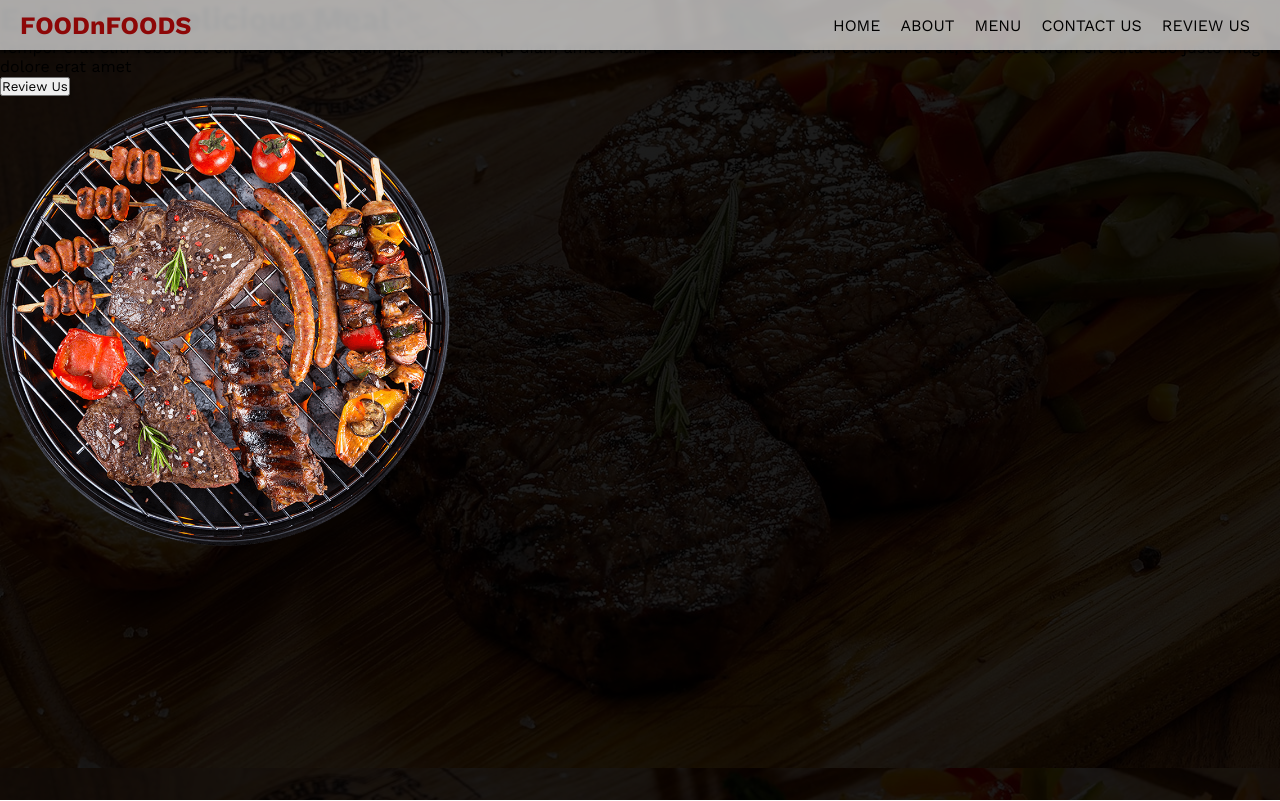
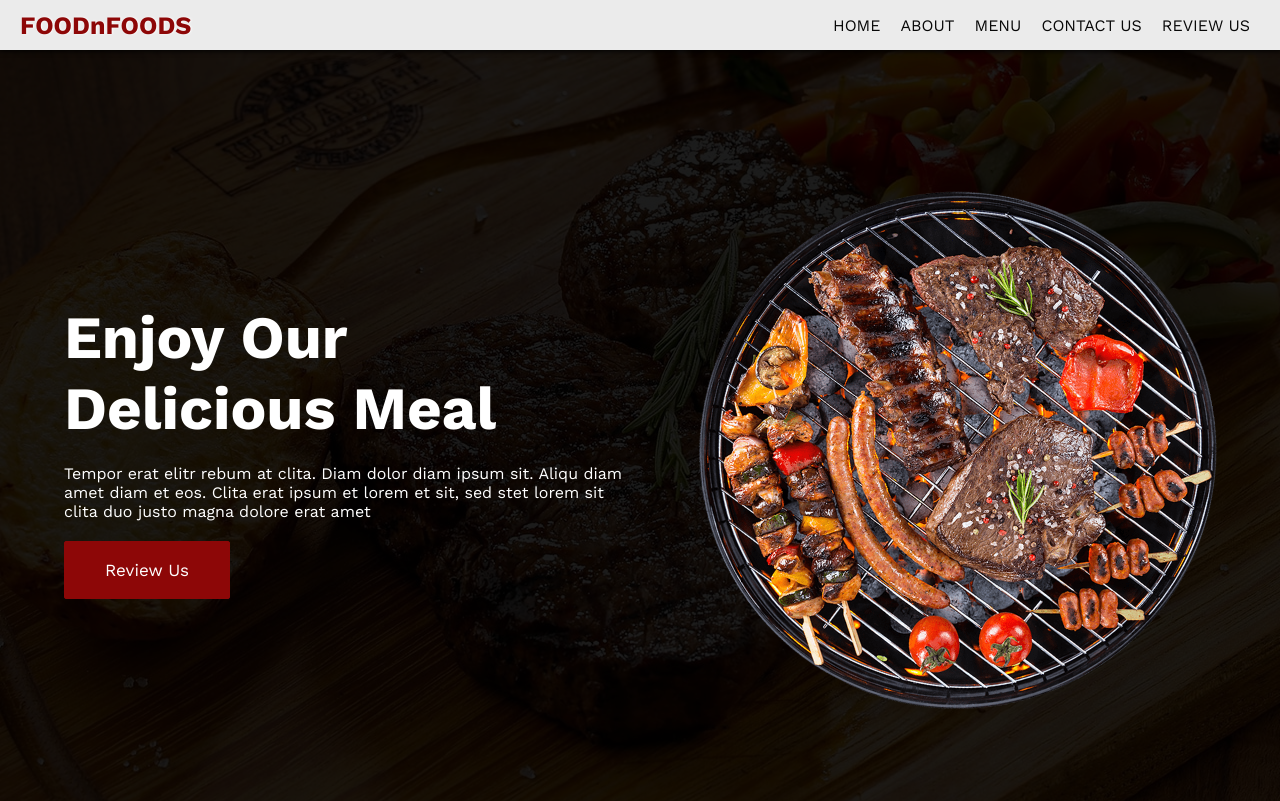
Before and after one commit to kamilrazadev/aidTech_Restaurant-Site, a React (Vite) app: page / in a window 1280 px wide. Shown: the top 801 px of the page. Built offline with nearby package versions, Linux system fonts and the light colour scheme.

Commit message:
Hero Section Created"

```diff
--- a/src/App.css
+++ b/src/App.css
@@ -4,3 +4,7 @@
   box-sizing: border-box;
   font-family: 'Work Sans', sans-serif;
 }
+
+::-webkit-scrollbar {
+  display: none;
+}
--- a/src/Components/Component.css
+++ b/src/Components/Component.css
@@ -1,5 +1,5 @@
 nav {
-    position: fixed;
+    position: sticky;
     top: 0;
     display: flex;
     align-items: center;
@@ -9,7 +9,7 @@ nav {
     height: 50px;
     padding: 0 20px;
 
-    background-color: rgba(255, 255, 255, 0.65);
+    background-color: rgba(165, 165, 165, 0.221);
     backdrop-filter: blur(2px);
     box-shadow: 0 0 5px 1px black;
 }
@@ -17,6 +17,7 @@ nav {
 .brand-name {
     font-size: 25px;
 
+    text-shadow: 1px 0 2px white;
     color: rgb(141, 7, 7);
 }
 
@@ -24,9 +25,11 @@ nav {
     padding: 15px 10px;
 
     text-decoration: none;
-    color: rgb(0, 0, 0);
+    color: rgb(8, 8, 8);
     font-weight: 700px;
     text-transform: uppercase;
+
+    transition: 200ms;
 }
 
 .nav-link:hover {
--- a/src/Pages/Home.jsx
+++ b/src/Pages/Home.jsx
@@ -6,15 +6,19 @@ export default function Home() {
     <>
       <div className='hero-section'>
         <div className='overlay'>
-          <div>
-            <h1>Enjoy Our Delicious Meal</h1>
+          <div className='hero-txt'>
+            <h1>Enjoy Our <br/> Delicious Meal</h1>
             <p>Tempor erat elitr rebum at clita. Diam dolor diam ipsum sit. Aliqu diam amet diam et eos. Clita erat ipsum et lorem et sit, sed stet lorem sit clita duo justo magna dolore erat amet</p>
             <button className='review-btn'>Review Us</button>
           </div>
-          <div>
-            <img className='hero-img' src={heroImg}/>
+          <div className='hero-img'>
+            <img src={heroImg}/>
           </div>
         </div>
+      </div>
+
+      <div className='home-cards'>
+
       </div>
     </>
   )
--- a/src/Pages/Pages.css
+++ b/src/Pages/Pages.css
@@ -6,11 +6,68 @@
 }
 
 .overlay {
+    display: flex;
+    align-items: center;
+    justify-content: center;
     width: 100%;
     height: 100%;
     background-color: rgba(0, 0, 0, 0.89);
 }
 
-.hero-img {
-    width: 450px;
+.hero-img, .hero-txt {
+    width: 45%;
 }
+
+.hero-txt > h1 {
+    font-size: 60px;
+    color: white;
+}
+
+.hero-txt > p {
+    color: white;
+    margin: 20px 0;
+}
+
+.hero-txt > button {
+    padding: 18px 40px;
+    font-size: 17px;
+
+    cursor: pointer;
+    outline: none;
+    border: none;
+    border: 1px solid rgb(141, 7, 7);
+    border-radius: 2px;
+
+    color: white;
+    background-color: rgb(141, 7, 7);
+    transition: 200ms;
+}
+
+.hero-txt > button:hover {
+    background-color: transparent;
+    border: 1px solid rgb(141, 7, 7);
+}
+
+.hero-img > img {
+    width: 90%;
+    float: right;
+    animation-name: hero-img-animation;
+    animation-duration: 20s;
+    animation-delay: 0ms;
+    animation-iteration-count: infinite;
+}
+
+.home-cards {
+    width: 100%;
+    height: 400px;
+    background-color: #e9e9e9;
+}
+
+@keyframes hero-img-animation {
+    from {
+        transform: rotate(0deg);
+    }
+    to {
+        transform: rotate(360deg);
+    }
+}
```
